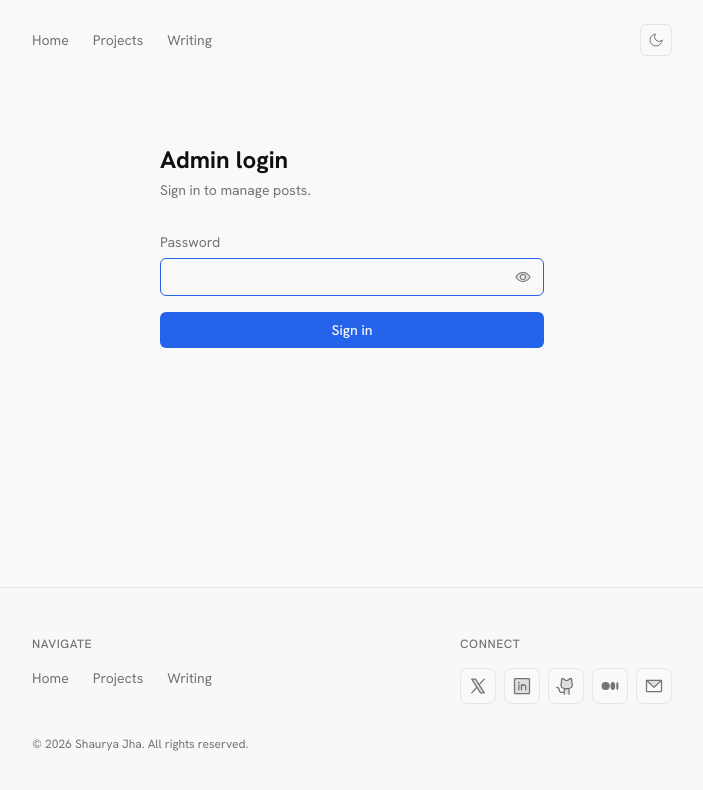
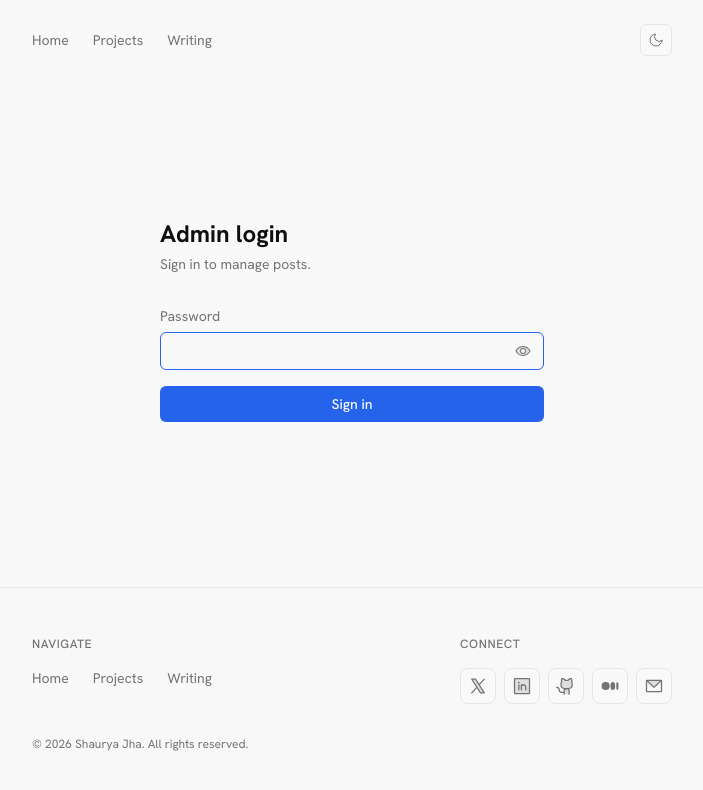
Before and after one commit to shaurya35/portfolio, a Next.js app in the folder apps/web/: page /admin in a window 1280 px wide. Shown: the top 790 px of the page, without its empty margins (288-991 px from the left). Built offline with nearby package versions, Linux system fonts and the light colour scheme; no server answers.

Commit message:
fix(web): fix wrapped title spacing in writing list, center admin login
A two-line post title looked cramped against the description below
it (leading-tight is fine for one line, not two). Also gives the
login page proper vertical centering instead of sitting top-anchored
right under the nav.

```diff
--- a/apps/web/app/admin/page.tsx
+++ b/apps/web/app/admin/page.tsx
@@ -32,7 +32,7 @@ export default function AdminLoginPage() {
   };
 
   return (
-    <section className="mx-auto flex max-w-sm flex-col py-16">
+    <section className="mx-auto flex min-h-[60vh] max-w-sm flex-col justify-center py-16">
       <h1 className="text-2xl font-bold">Admin login</h1>
       <p className="mt-1 text-sm text-muted-foreground">
         Sign in to manage posts.
--- a/apps/web/components/writing-list.tsx
+++ b/apps/web/components/writing-list.tsx
@@ -33,10 +33,10 @@ export function WritingList({ writings }: { writings: Writing[] }) {
           const isNative = post.source === "native";
           const content = (
             <>
-              <h3 className="text-lg leading-tight font-semibold transition-colors group-hover:text-accent">
+              <h3 className="text-lg leading-snug font-semibold transition-colors group-hover:text-accent">
                 {post.title}
               </h3>
-              <p className="mt-1 line-clamp-2 text-sm text-muted-foreground">
+              <p className="mt-1.5 line-clamp-2 text-sm text-muted-foreground">
                 {post.description}
               </p>
               <div className="mt-2 flex flex-wrap items-center justify-between gap-x-4 gap-y-2">
```
